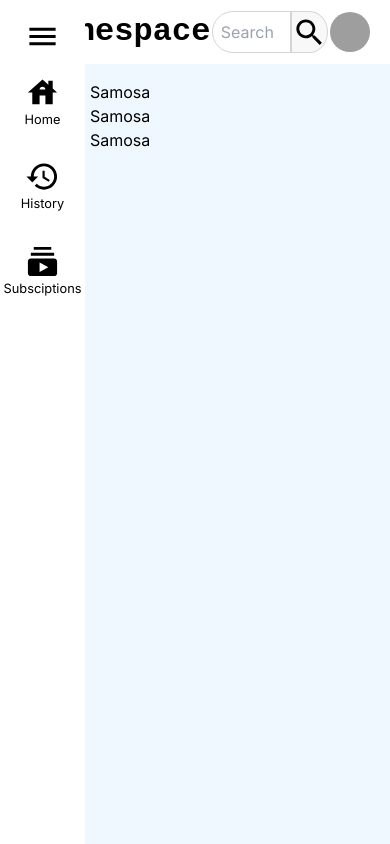
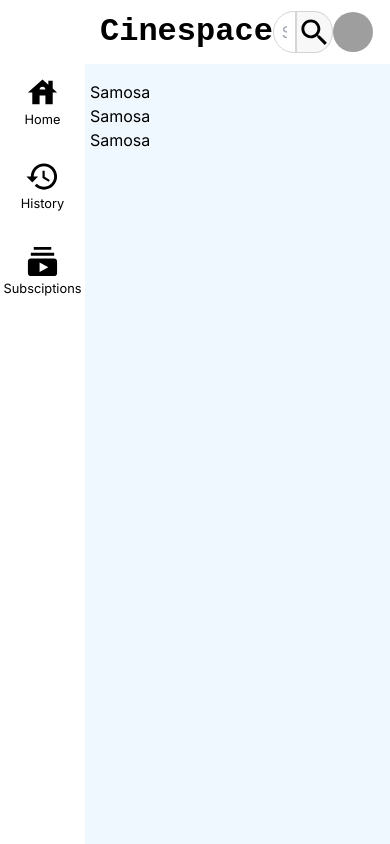
Before and after one commit to am-casper/CineSpace, a Next.js app in the folder frontend/: page / in a window 390 px wide. Built offline with nearby package versions, Linux system fonts and the light colour scheme; grey boxes are pictures that could not be loaded.

Commit message:
fix: fixed navbar padding, position and responsiveness
Signed-off-by: Karthik Ayangar <karthik.ayangar7118@gmail.com>

```diff
--- a/frontend/src/components/Navbar/Navbar.tsx
+++ b/frontend/src/components/Navbar/Navbar.tsx
@@ -4,15 +4,20 @@ import "@/components/Navbar/navbar.css";
 import { Search } from "@mui/icons-material";
 import { Avatar } from "@mui/material";
 import useSidebarStore from "@/global/sideBarStore";
+import { useRouter } from "next/navigation";
 
 function Navbar() {
+  const router = useRouter();
   const sidebar = useSidebarStore((state) => state.sidebarActive);
   const [search, setSearch] = useState("");
-  console.log(search);
-  console.log("inside navbar", sidebar);
+  const searchkaro = () => {
+    if (search) {
+      router.push(`/${search}`);
+    }
+  };
   return (
     <div
-      className={`flex flex-row justify-between w-screen px-5 py-2 bg-white items-center absolute top-0 ${
+      className={`flex flex-row justify-between w-screen px-5 py-2 bg-white items-center fixed z-10 top-0 ${
         sidebar ? "sidebaractiv" : ""
       }`}
     >
@@ -25,12 +30,15 @@ function Navbar() {
             setSearch(e.target.value);
           }}
         />
-        <div className="search">
+        <div className="search" onClick={searchkaro}>
           <Search fontSize="large" className="searchicon" />
         </div>
       </div>
       <div>
-        <Avatar src="https://media.licdn.com/dms/image/D4E03AQGI1ZJx1AywYQ/profile-displayphoto-shrink_800_800/0/1665646742212?e=1699488000&v=beta&t=Td2ujhuMGBT5UARVIpY3gbyKxmOeLF6qL7Qw7bCxhM8" />
+        <Avatar
+          className=""
+          src="https://media.licdn.com/dms/image/D4E03AQGI1ZJx1AywYQ/profile-displayphoto-shrink_800_800/0/1665646742212?e=1699488000&v=beta&t=Td2ujhuMGBT5UARVIpY3gbyKxmOeLF6qL7Qw7bCxhM8"
+        />
       </div>
     </div>
   );
--- a/frontend/src/components/Navbar/navbar.css
+++ b/frontend/src/components/Navbar/navbar.css
@@ -2,7 +2,7 @@
   font-weight: 700;
   font-family: "Courier New", Courier, monospace;
   font-size: 2rem;
-  padding-left: 5%;
+  padding-left: 80px;
 }
 
 input {
@@ -40,5 +40,5 @@ input {
 
 .sidebaractiv {
 
-  padding-left: 20%;
+  padding-left: 200px;
 }
```
